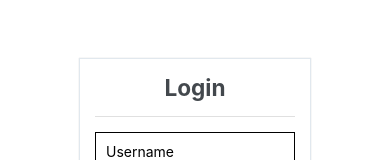
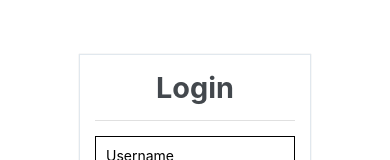
Before and after one commit to miksunGitHub/react, a React Native app: screen /Login in a window 390 px wide. Shown: the part 160-320 px from the top of the page. Built offline with nearby package versions, Linux system fonts and the light colour scheme.

Commit message:
login form edited

```diff
--- a/views/Login.js
+++ b/views/Login.js
@@ -57,7 +57,7 @@ const Login = ({navigation}) => { // props is needed for navigation
 
         <View>
           <Card>
-            <Card.Title h4>Login</Card.Title>
+            <Card.Title h3>Login</Card.Title>
             <Card.Divider />
             <LoginForm/>
           </Card>
```
